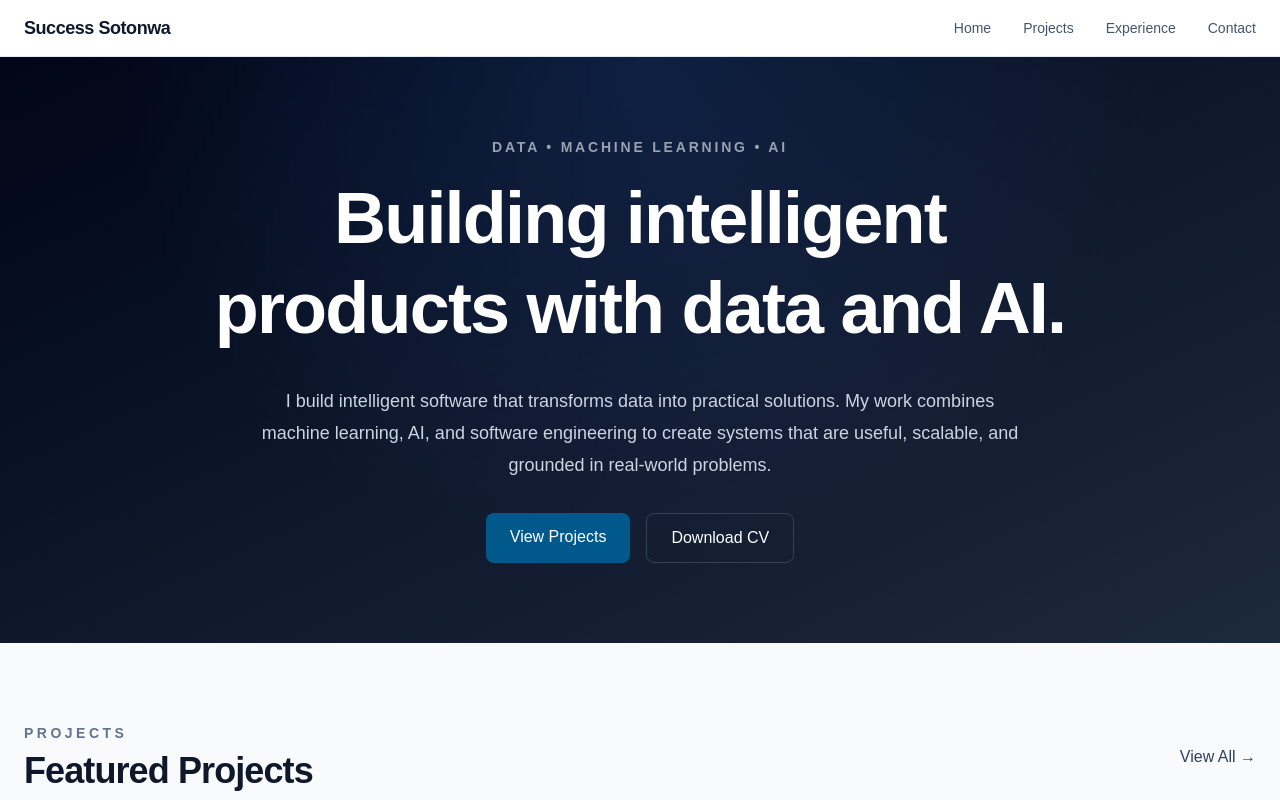
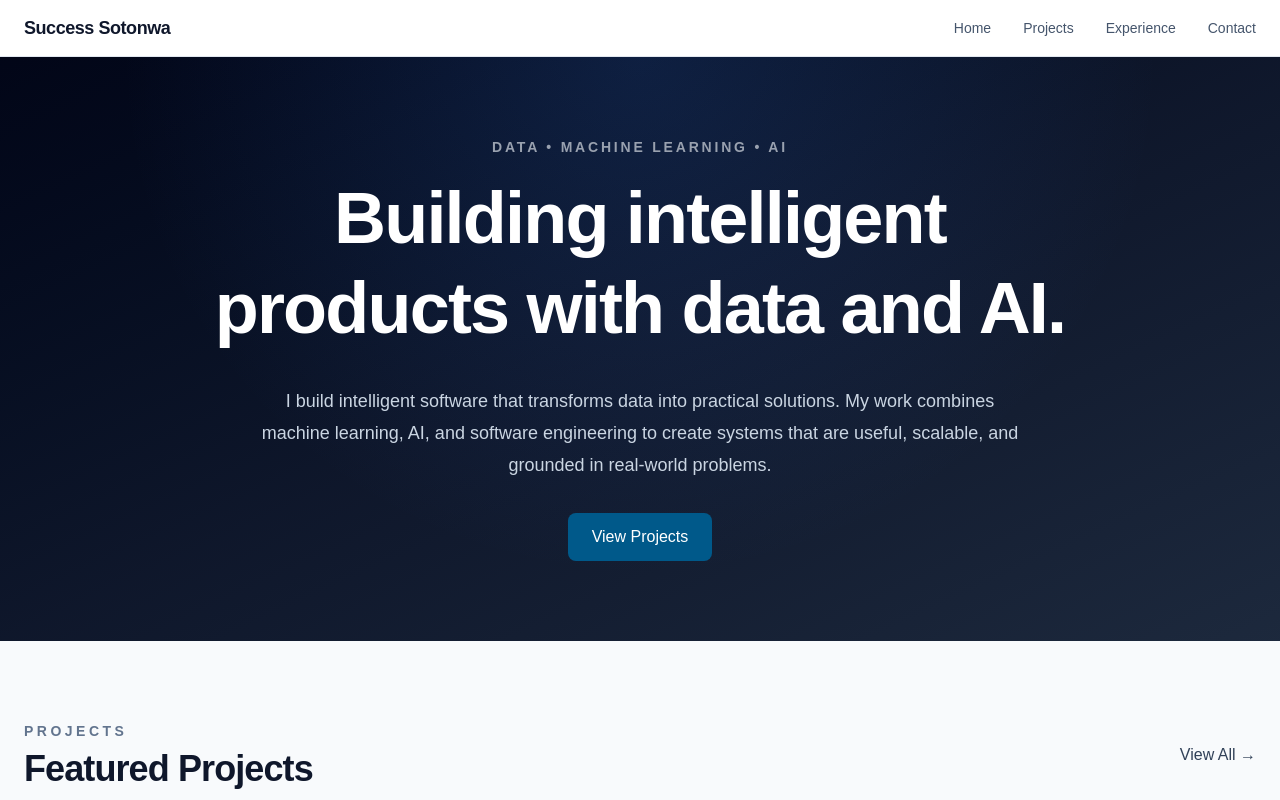
Before and after one commit to success222/portfolio, a Next.js app: page / in a window 1280 px wide. Shown: the top 800 px of the page. Built offline with nearby package versions, Linux system fonts and the light colour scheme.

Commit message:
updated portfolio

```diff
--- a/components/Hero.tsx
+++ b/components/Hero.tsx
@@ -27,15 +27,6 @@ export default function Hero() {
             >
               View Projects
             </Link>
-
-            <a
-              href="https://drive.google.com/file/d/1N5NIwG2Oi07_eyEu4HG3DNmmm-rl6PaU/view?usp=sharing"
-              target="_blank"
-              rel="noopener noreferrer"
-              className="rounded-lg border border-slate-700 px-6 py-3 font-medium text-white transition hover:border-slate-500 hover:bg-slate-900"
-            >
-              Download CV
-            </a>
           </div>
         </div>
       </div>
```
